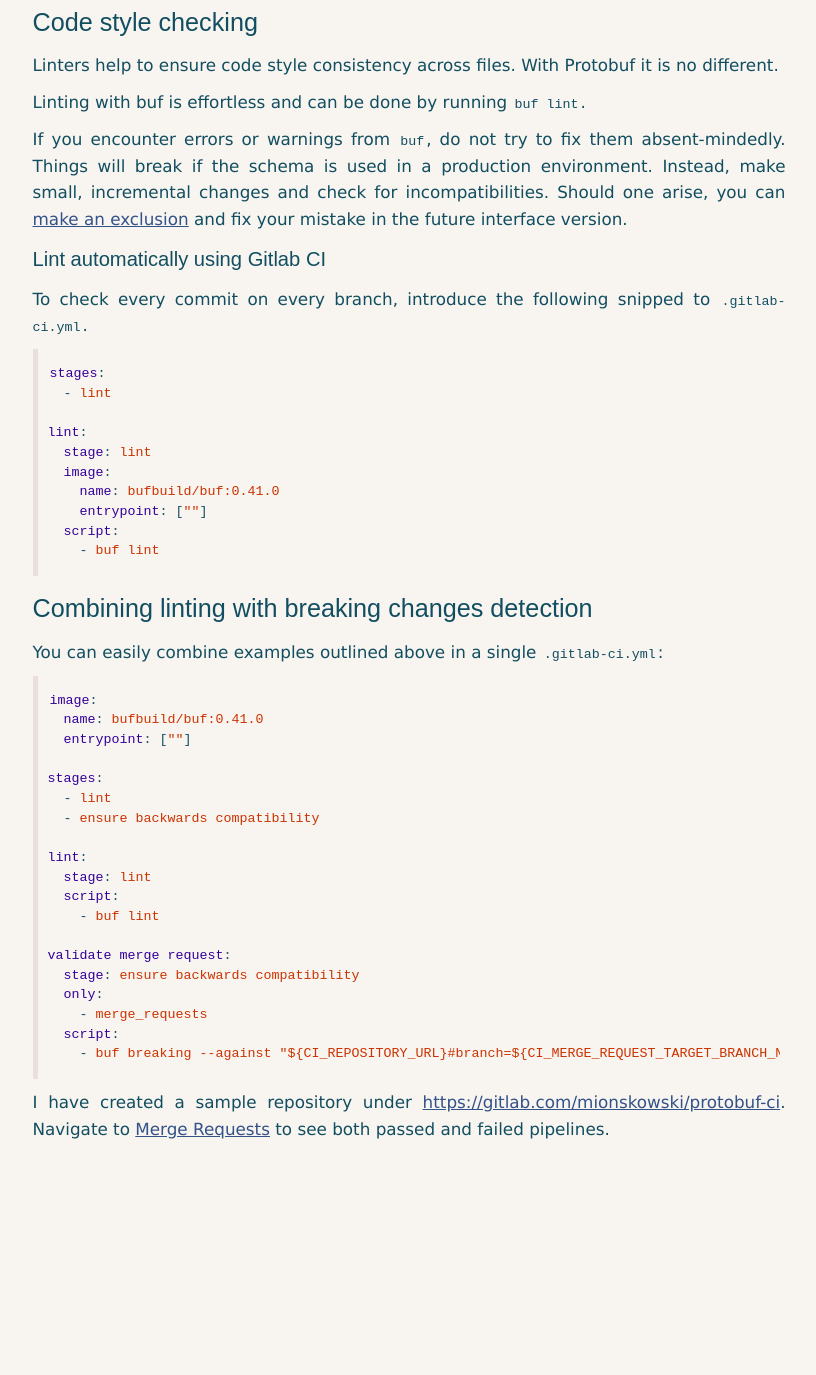
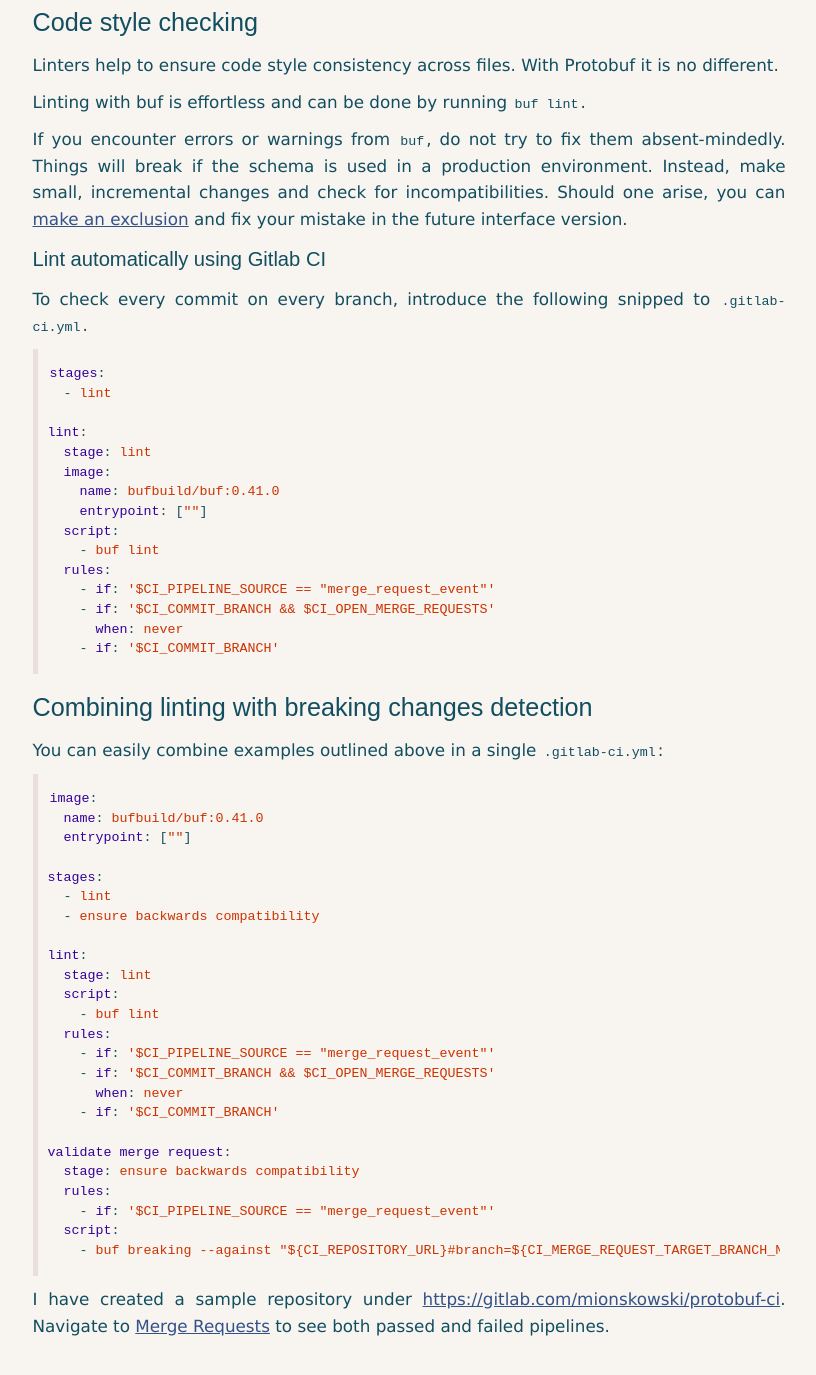
Before and after one commit to maciekmm/maciekmm.github.io, a Jekyll site: the page built from _posts/2021-04-06-ci-pipeline-for-protobuf.md, in a window 1280 px wide and 1400 px high, scrolled down 2365 px. Shown: the top 1375 px of the window, without its empty margins (231-1047 px from the left). Built offline with Jekyll 4.4.1, drawn with Linux system fonts in a browser that asks for light colours; some web fonts are replaced; before the commit the page ends 3568 px from its top, so only the background shows below that; some of the changed text lies outside the part shown.

Commit message:
Fix duplicate pipelines for merge request commits

````diff
--- a/_posts/2021-04-06-ci-pipeline-for-protobuf.md
+++ b/_posts/2021-04-06-ci-pipeline-for-protobuf.md
@@ -65,8 +65,8 @@ validate merge request:
   image:
     name: bufbuild/buf:0.41.0
     entrypoint: [""]
-  only:
-    - merge_requests
+  rules:
+    - if: '$CI_PIPELINE_SOURCE == "merge_request_event"'
   script:
     - buf breaking --against "${CI_REPOSITORY_URL}#branch=${CI_MERGE_REQUEST_TARGET_BRANCH_NAME}"
 ```
@@ -104,6 +104,11 @@ lint:
     entrypoint: [""]
   script:
     - buf lint
+  rules:
+    - if: '$CI_PIPELINE_SOURCE == "merge_request_event"'
+    - if: '$CI_COMMIT_BRANCH && $CI_OPEN_MERGE_REQUESTS'
+      when: never
+    - if: '$CI_COMMIT_BRANCH'
 ```
 
 
@@ -125,11 +130,16 @@ lint:
   stage: lint
   script:
     - buf lint
+  rules:
+    - if: '$CI_PIPELINE_SOURCE == "merge_request_event"'
+    - if: '$CI_COMMIT_BRANCH && $CI_OPEN_MERGE_REQUESTS'
+      when: never
+    - if: '$CI_COMMIT_BRANCH'
 
 validate merge request:
   stage: ensure backwards compatibility
-  only:
-    - merge_requests
+  rules:
+    - if: '$CI_PIPELINE_SOURCE == "merge_request_event"'
   script:
     - buf breaking --against "${CI_REPOSITORY_URL}#branch=${CI_MERGE_REQUEST_TARGET_BRANCH_NAME}"
 ```
````
